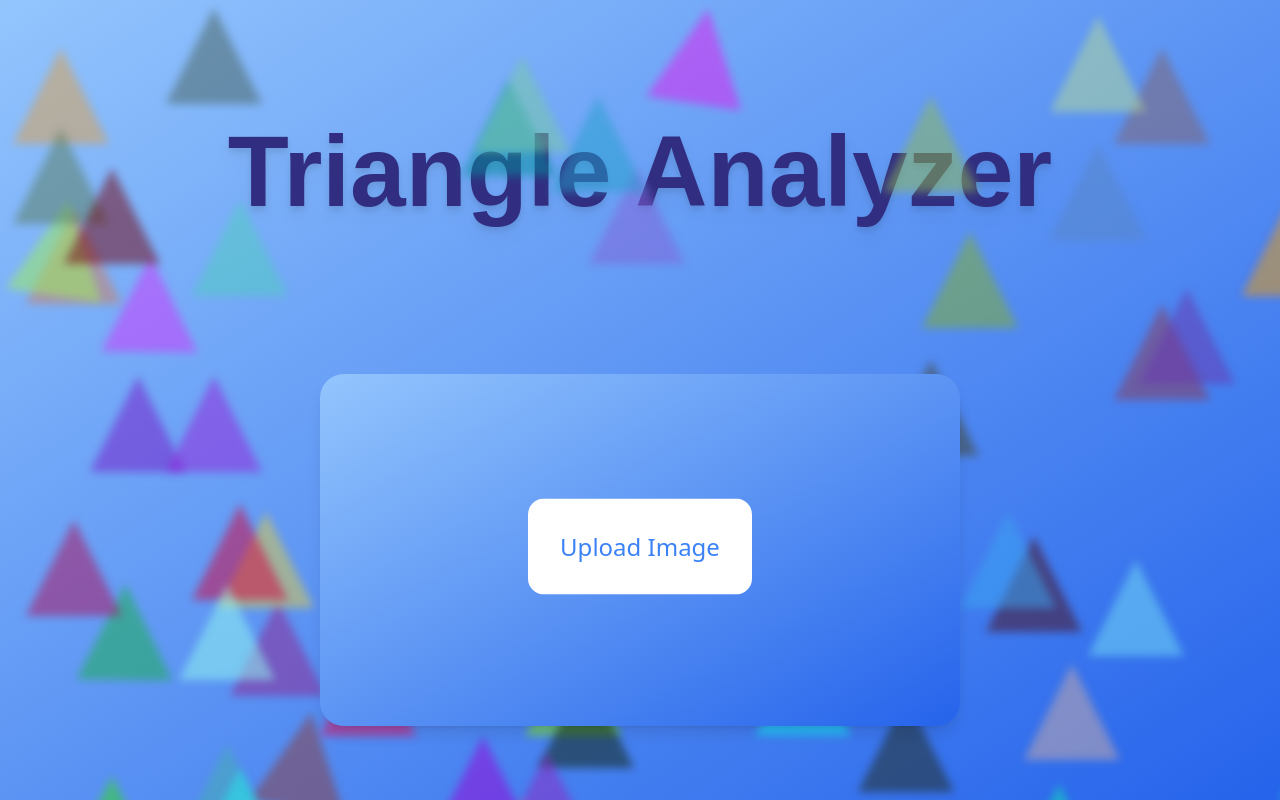
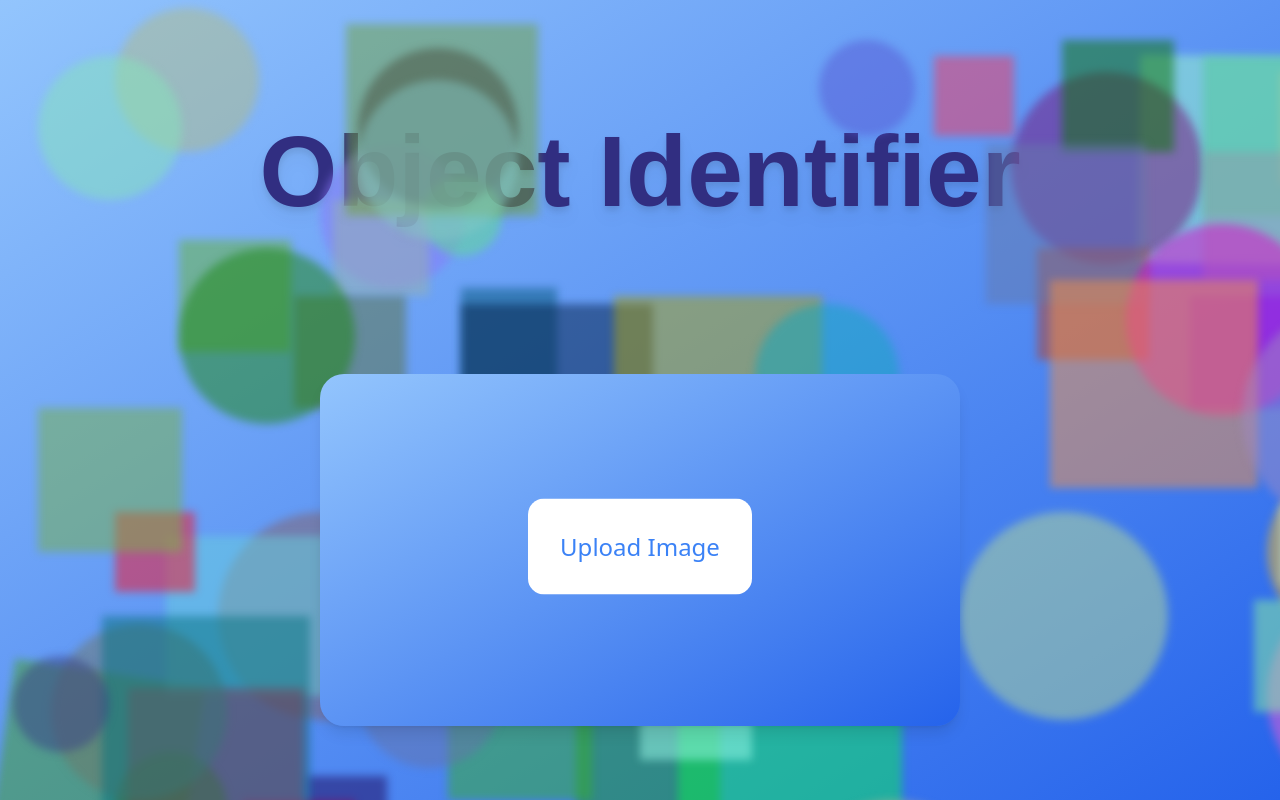
Before and after one commit to hqunted/Object_Identifier_Web, a React (Create React App) app: page / in a window 1280 px wide. Built offline with nearby package versions, Linux system fonts and the light colour scheme; what tailwindcss-gradients would draw is missing.

Commit message:
feat: rename project

```diff
--- a/package.json
+++ b/package.json
@@ -1,5 +1,5 @@
 {
-  "name": "triangle-analyzer",
+  "name": "object-identifier",
   "version": "0.0.0",
   "private": true,
   "dependencies": {
--- /dev/null
+++ b/src/components/BackgroundObjects.tsx
@@ -0,0 +1,32 @@
+export const BackgroundObjects = () => {
+  const randomShapes = [...Array(60)].map((_, index) => {
+    const shapeType = Math.floor(Math.random() * 2) === 0 ? "circle" : "square";
+    const shapeSize = `${Math.floor(Math.random() * 10) + 5}rem`;
+    const randomColor = `rgba(${Math.floor(Math.random() * 256)}, ${Math.floor(
+      Math.random() * 256
+    )}, ${Math.floor(Math.random() * 256)}, 0.5)`;
+    const randomTop = `${Math.floor(Math.random() * 101)}%`;
+    const randomLeft = `${Math.floor(Math.random() * 101)}%`;
+    const randomDelay = `${index * 0.5}s`;
+
+    const shapeStyle = {
+      top: randomTop,
+      left: randomLeft,
+      animationDelay: randomDelay,
+      backgroundColor: randomColor,
+      borderRadius: shapeType === "circle" ? "50%" : "0%",
+      height: shapeSize,
+      width: shapeSize,
+    };
+
+    return (
+      <div
+        key={index}
+        className={`absolute blur-sm animate-waving-shape ${shapeType} animate-waving-object`}
+        style={shapeStyle}
+      />
+    );
+  });
+
+  return <>{randomShapes}</>;
+};
--- a/src/components/BackgroundTriangles.tsx
+++ /dev/null
@@ -1,26 +0,0 @@
-export const BackgroundTriangles = () => {
-  return (
-    <>
-      {[...Array(60)].map((_, index) => (
-        <div
-          key={index}
-          className={`absolute h-6 w-6 blur-sm animate-waving-triangle ${
-            index + 1
-          }`}
-          style={{
-            top: `${Math.floor(Math.random() * 101)}%`,
-            left: `${Math.floor(Math.random() * 101)}%`,
-            animationDelay: `${index * 0.5}s`,
-            borderLeft: `3rem solid transparent`,
-            borderRight: `3rem solid transparent`,
-            borderBottom: `6rem solid rgba(${Math.floor(
-              Math.random() * 256
-            )}, ${Math.floor(Math.random() * 256)}, ${Math.floor(
-              Math.random() * 256
-            )}, 0.5)`,
-          }}
-        ></div>
-      ))}
-    </>
-  );
-};
--- a/src/components/Header.tsx
+++ b/src/components/Header.tsx
@@ -1,7 +1,7 @@
 export const Header = () => {
   return (
     <div className="flex items-center 2xl:p-0.5 2xl:pl-lg 2xl:justify-start 2xl:text-6xl 2xl:pt-md xl:py-lg xl:text-[100px] lg:justify-center lg:text-[100px] lg:py-md  md:py-lg md:justify-center md:text-[160px] sm:py-xl sm:justify-center sm:text-[450px]  space-x-2 text-indigo-900 font-bold font-amaticsc drop-shadow-lg transform  transition duration-300">
-      <div>Triangle Analyzer</div>
+      <div>Object Identifier</div>
     </div>
   );
 };
--- a/src/layouts/DefaultLayout.tsx
+++ b/src/layouts/DefaultLayout.tsx
@@ -1,5 +1,5 @@
 import { Header } from "../components/Header";
-import { BackgroundTriangles } from "../components/BackgroundTriangles";
+import { BackgroundObjects } from "../components/BackgroundObjects";
 
 export interface DefaultLayoutProps {
   children: JSX.Element;
@@ -11,7 +11,7 @@ export const DefaultLayout = ({ children }: DefaultLayoutProps) => {
       <div className="absolute inset-0"></div>
       <div>
         <Header />
-        <BackgroundTriangles />
+        <BackgroundObjects />
         {children}
       </div>
     </div>
--- a/tailwind.config.js
+++ b/tailwind.config.js
@@ -57,7 +57,7 @@ module.exports = {
         },
       },
       animation: {
-        "waving-triangle": "wave 2s linear infinite",
+        "waving-object": "wave 2s linear infinite",
         "bounce-loading": "bounce 2s",
       },
       fontFamily: {
```
Also changed, not shown: 1 other file (tests, documents, lock files or other folders).
